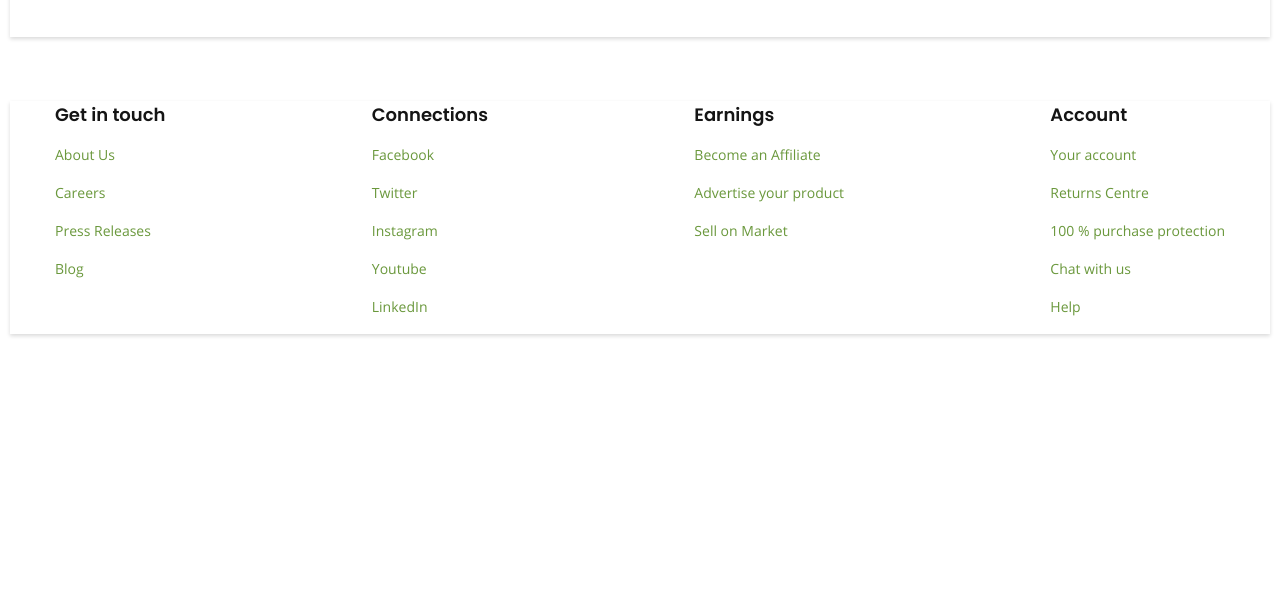
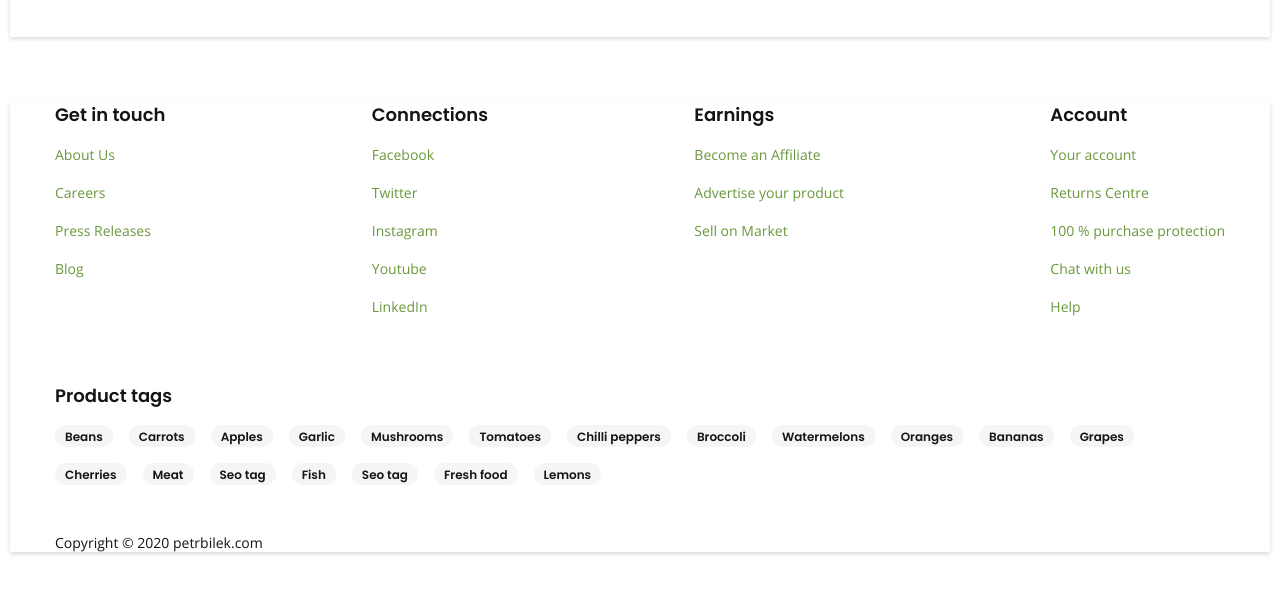
Before and after one commit to mukhammadyn/ecommerce-website, a plain HTML site: page index.html in a window 1280 px wide. Shown: the part 141-734 px from the top of the page. Drawn offline with Linux system fonts and the light colour scheme.

Commit message:
Add site footer bottom side

```diff
--- a/index.html
+++ b/index.html
@@ -221,6 +221,38 @@
 
       </section>
 
+      <section class="site-footer__bottom footer-bottom">
+
+        <h2 class="footer-bottom__heading">Product tags</h2>
+
+        <ul class="footer-bottom__list">
+          <li class="footer-bottom__item"><a href="#" class="footer-bottom__link">Beans</a></li>
+          <li class="footer-bottom__item"><a href="#" class="footer-bottom__link">Carrots</a></li>
+          <li class="footer-bottom__item"><a href="#" class="footer-bottom__link">Apples</a></li>
+          <li class="footer-bottom__item"><a href="#" class="footer-bottom__link">Garlic</a></li>
+          <li class="footer-bottom__item"><a href="#" class="footer-bottom__link">Mushrooms</a></li>
+          <li class="footer-bottom__item"><a href="#" class="footer-bottom__link">Tomatoes</a></li>
+          <li class="footer-bottom__item"><a href="#" class="footer-bottom__link">Chilli peppers</a></li>
+          <li class="footer-bottom__item"><a href="#" class="footer-bottom__link">Broccoli</a></li>
+          <li class="footer-bottom__item"><a href="#" class="footer-bottom__link">Watermelons</a></li>
+          <li class="footer-bottom__item"><a href="#" class="footer-bottom__link">Oranges</a></li>
+          <li class="footer-bottom__item"><a href="#" class="footer-bottom__link">Bananas</a></li>
+          <li class="footer-bottom__item"><a href="#" class="footer-bottom__link">Grapes</a></li>
+          <li class="footer-bottom__item"><a href="#" class="footer-bottom__link">Cherries</a></li>
+          <li class="footer-bottom__item"><a href="#" class="footer-bottom__link">Meat</a></li>
+          <li class="footer-bottom__item"><a href="#" class="footer-bottom__link">Seo tag</a></li>
+          <li class="footer-bottom__item"><a href="#" class="footer-bottom__link">Fish</a></li>
+          <li class="footer-bottom__item"><a href="#" class="footer-bottom__link">Seo tag</a></li>
+          <li class="footer-bottom__item"><a href="#" class="footer-bottom__link">Fresh food</a></li>
+          <li class="footer-bottom__item"><a href="#" class="footer-bottom__link">Lemons</a></li>
+        </ul>
+
+        <p class="footer-bottom__copyright">
+          Copyright © 2020 petrbilek.com
+        </p>
+
+      </section>
+
     </div>
 
   </footer>
--- a/scss/blocks/_blocks.scss
+++ b/scss/blocks/_blocks.scss
@@ -9,3 +9,4 @@
 @import "site-header__nav";
 @import "site-nav";
 @import "footer-top";
+@import "footer-bottom";
--- /dev/null
+++ b/scss/blocks/_footer-bottom.scss
@@ -0,0 +1,56 @@
+.footer-bottom {
+  padding-left: 45px;
+  padding-right: 45px;
+}
+
+.footer-bottom__heading {
+  margin-top: 0;
+  margin-bottom: 16px;
+  font-weight: 600;
+  font-size: 18px;
+  line-height: 27px;
+}
+
+.footer-bottom__list {
+  @include list-unstyled;
+  display: flex;
+  flex-wrap: wrap;
+  margin-bottom: -16px;
+}
+
+.footer-bottom__item {
+  margin-bottom: 16px;
+  padding-left: 10px;
+  padding-right: 10px;
+  border-radius: 12px;
+  text-align: center;
+  background-color: #F5F5F5;
+
+  &:not(:last-child) {
+    margin-right: 16px;
+  }
+}
+
+.footer-bottom__link {
+  text-decoration: none;
+  font-weight: 600;
+  font-size: 12px;
+  line-height: 18px;
+  color: $color-primary;
+
+  &:hover {
+    opacity: 0.8;
+  }
+
+  &:active {
+    opacity: 0.6;
+  }
+}
+
+.footer-bottom__copyright {
+  margin-top: 48px;
+  margin-bottom: 0;
+  font-family: 'Open Sans';
+  font-size: 14px;
+  line-height: 19px;
+}
--- a/scss/blocks/_footer-top.scss
+++ b/scss/blocks/_footer-top.scss
@@ -3,6 +3,7 @@
   display: flex;
   justify-content: space-between;
   flex-wrap: wrap;
+  margin-bottom: 48px;
   padding-left: 45px;
   padding-right: 45px;
 }
```
Also changed, not shown: css/main.css, css/main.min.css, 2 other files.
